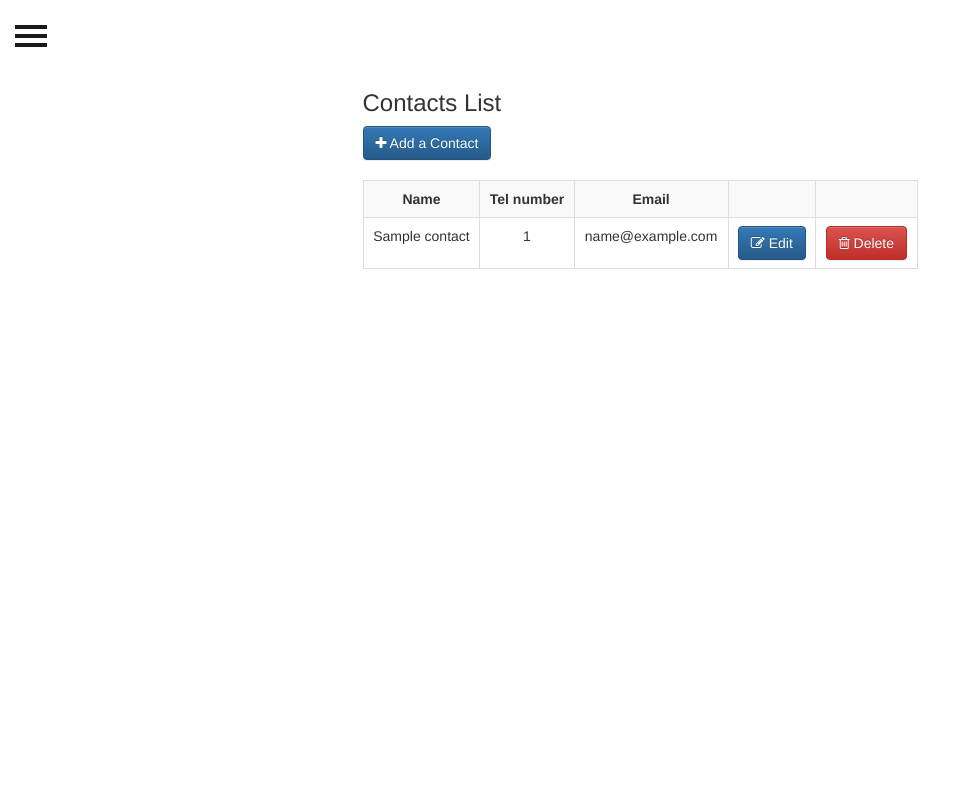
After one commit to jishnusundar/asgn2_passport_auth, a Node server app: template server/views/contacts/index.ejs in a window 1280 px wide. The commit adds this page. Shown: the whole page, without its empty margins (0-966 px from the left). Run offline with Node 20, Linux system fonts and the light colour scheme; tables that the repository leaves empty hold one stand-in row (values such as "Sample post"); the template is opened without the code that fills it: values that come from a table or form of the project are taken from there, most other values are stand-ins (such as "Sample title", 1, 10 or a date in 2020); some libraries are stand-ins or nearby versions.

Commit message:
Added contacts list, read from db using sort

```diff
--- a/client/Content/sidebar.css
+++ b/client/Content/sidebar.css
@@ -154,7 +154,13 @@ html { height: 100%;}
     height: 65px;
     font-size: 20px;
     line-height: 44px;
+
 }
+
+.sidebar-brand li {
+    color: white;
+}
+
 .sidebar-nav .dropdown-menu {
     position: relative;
     width: 100%;
--- a/server.js
+++ b/server.js
@@ -12,7 +12,7 @@ var http = require('http');
  * Get port from environment and store in Express.
  */
 
-var port = normalizePort(process.env.PORT || '4000');
+var port = normalizePort(process.env.PORT || '3000');
 app.set('port', port);
 
 /**
--- a/server/routes/index.js
+++ b/server/routes/index.js
@@ -9,7 +9,7 @@ let UserModel = require('../models/users')
 let User = UserModel.User;
 
 //define the contacts model
-let contact = require('../models/contacts');
+//let contact = require('../models/contacts');
 
 //function to check if the user is authenticated
 function requireAuth(req,res,next) {
@@ -42,7 +42,7 @@ router.get('/login',(req, res, next) => {
 
 // POST /login - process the login
 router.post('/login', passport.authenticate('local', {
-successRedirect: '/contact',
+successRedirect: '/contacts',
 failureRedirect: '/login',
 failureFlash: true
 }));
@@ -104,7 +104,7 @@ res.redirect('/'); //redirect to home page
 /** ------------------------------- Routing for the 5 main pages -------------------------------*/
 
 /* GET projects page. */
-router.get('/projects', requireAuth,(req, res, next) => {
+router.get('/projects',(req, res, next) => {
   res.render('projects', {
     title: 'Projects',
     displayName : req.user ? req.user.displayName : ''
--- /dev/null
+++ b/server/views/contacts/index.ejs
@@ -0,0 +1,68 @@
+
+<!DOCTYPE html>
+<html lang="en">
+
+<% include ../partials/head %>
+
+
+  <body>
+    <div id="wrapper">
+        <div class="overlay"></div>
+
+<% include ../partials/sidebar %>
+
+        <!-- Page Content -->
+        <div id="page-content-wrapper">
+            <button type="button" class="hamburger is-closed" data-toggle="offcanvas">
+                <span class="hamb-top"></span>
+    			<span class="hamb-middle"></span>
+				<span class="hamb-bottom"></span>
+            </button>
+
+<div class="container">
+      <div class="row">
+        <div class="col-md-offset-3 col-md-6">
+          <h3>Contacts List </h3>
+          <a href="#" class="btn btn-primary"><i class="fa fa-plus"></i> Add a Contact</a>
+          <br>
+          <br>
+          <table class="table table-bordered table-striped table-hover">
+            <tr>
+              <th class="text-center">Name</th>
+              <th class="text-center">Tel number</th>
+              <th class="text-center">Email</th>
+              <th class="text-center"></th>
+              <th class="text-center"></th>
+            </tr>
+            <!-- Template Row -->
+            <% for (let count = 0; count < contacts.length; count++) { %>
+            <tr>
+              <td class="text-center"><%= contacts[count].name %></td>
+              <td class="text-center"><%= contacts[count].number %></td>
+              <td class="text-center"><%= contacts[count].email %></td>
+              <td class="text-center">
+              <a href="/games/<%= contacts[count]._id %>" class="btn btn-primary">
+              <i class="fa fa-pencil-square-o"></i> Edit</a>
+               </td>
+              <td class="text-center">
+              <a href="/games/delete/<%= contacts[count]._id %>" class="btn btn-danger">
+              <i class="fa fa-trash-o"></i> Delete</a>
+              </td>
+            </tr>
+            <% } %>
+          </table>
+        </div>
+      </div>
+    </div>
+
+
+
+        </div>
+        <!-- /#page-content-wrapper -->
+
+    </div>
+    <!-- /#wrapper -->
+
+    <% include ../partials/scriptPartials %>
+  </body>
+</html>
--- a/server/views/partials/sidebar.ejs
+++ b/server/views/partials/sidebar.ejs
@@ -5,9 +5,12 @@ Description: Partial for responsive sidebar-->
         <nav class="navbar navbar-inverse navbar-fixed-top" id="sidebar-wrapper" role="navigation">
             <ul class="nav sidebar-nav">
 
-<% if(displayName) { %>
-          <li class="sidebar-brand"><i class="fa fa-user"></i> Welcome, <%= displayName %></li>
+<% if(typeof displayName == 'string' && displayName) { %>
+          <li class="sidebar-brand"><a href="#"><i class="fa fa-user"></i> Welcome, <%= displayName %></a></li>
           <li><a href="/logout"><i class="fa fa-sign-out"></i> Logout</a></li>
+          <li>
+                    <a href="/contacts">Business Contacts</a>
+                </li>
         <% } else { %>
           <li><a href="/login"><i class="fa fa-sign-in"></i> Login</a></li>
         <% } %>
```
Also changed, not shown: server/routes/contacts.js (+31 -0 lines), 1 other file.
